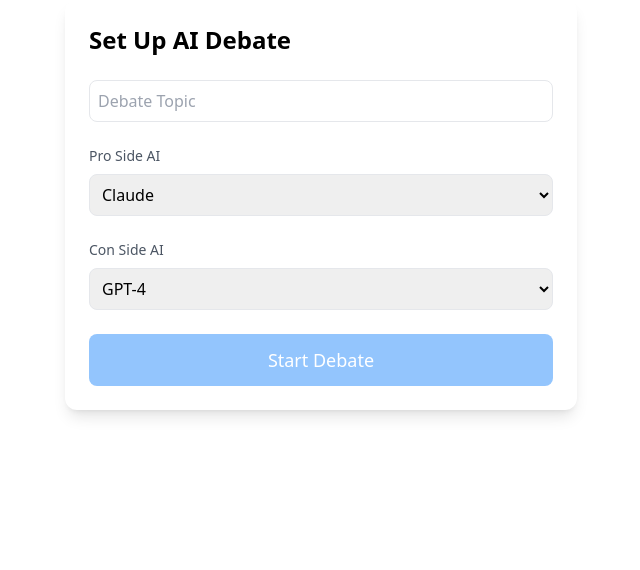
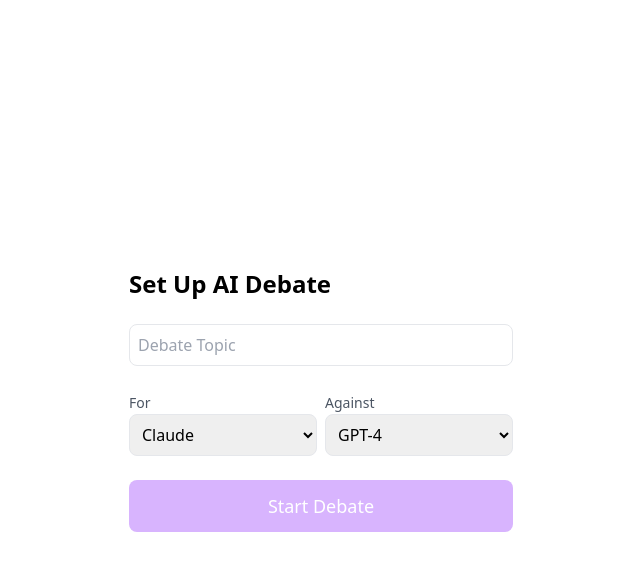
Before and after one commit to gradywoodruff/ai-debate, a React (Create React App) app in the folder client/: page / in a window 1280 px wide. Shown: the top 570 px of the page, without its empty margins (319-959 px from the left). Built offline with nearby package versions, Linux system fonts and the light colour scheme.

Commit message:
Updates to start

```diff
--- a/client/src/components/DebateApp.js
+++ b/client/src/components/DebateApp.js
@@ -98,8 +98,8 @@
   return (
     <div className="w-full h-full">
       {!isDebating ? (
-        <div className="max-w-lg mx-auto">
-          <div className="bg-white rounded-xl shadow-lg p-6">
+        <div className="max-w-lg mx-auto h-screen flex items-center justify-center">
+          <div className="bg-white w-96">
             <DebateSetup onStart={handleStartDebate} />
           </div>
         </div>
--- a/client/src/components/DebateSetup.js
+++ b/client/src/components/DebateSetup.js
@@ -19,31 +19,32 @@
         placeholder="Debate Topic"
         value={topic}
         onChange={(e) => setTopic(e.target.value)}
-        className="w-full p-2 border rounded-lg focus:outline-none focus:ring-2 focus:ring-blue-500"
+        className="w-full p-2 border rounded-lg focus:outline-none focus:ring-2 focus:ring-purple-500"
       />
 
-      <div className="flex flex-col gap-2">
-        <label className="text-sm text-gray-600">Pro Side AI</label>
+      <div className="flex gap-2">
+        <div className="flex-1">
+          <label className="text-sm text-gray-600">For</label>
           <select
             value={proAI}
             onChange={(e) => setProAI(e.target.value)}
-          className="w-full p-2 border rounded-lg focus:outline-none focus:ring-2 focus:ring-blue-500"
+            className="w-full p-2 border rounded-lg focus:outline-none focus:ring-2 focus:ring-purple-500"
           >
             <option value="claude">Claude</option>
             <option value="gpt">GPT-4</option>
           </select>
         </div>
-
-      <div className="flex flex-col gap-2">
-        <label className="text-sm text-gray-600">Con Side AI</label>
+        <div className="flex-1">
+          <label className="text-sm text-gray-600">Against</label>
           <select
             value={conAI}
             onChange={(e) => setConAI(e.target.value)}
-          className="w-full p-2 border rounded-lg focus:outline-none focus:ring-2 focus:ring-blue-500"
+            className="w-full p-2 border rounded-lg focus:outline-none focus:ring-2 focus:ring-purple-500"
           >
             <option value="claude">Claude</option>
             <option value="gpt">GPT-4</option>
           </select>
+        </div>
       </div>
 
       <button
@@ -51,9 +52,9 @@
         disabled={!topic}
         className={`
           px-6 py-3 rounded-lg text-lg
-          bg-blue-600 text-white
-          hover:bg-blue-700
-          disabled:bg-blue-300
+          bg-purple-600 text-white
+          hover:bg-purple-400
+          disabled:bg-purple-300
           transition-colors
         `}
       >
```
Lines whose indentation alone changed are shown as unchanged.
